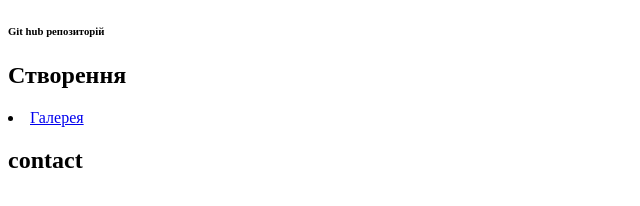
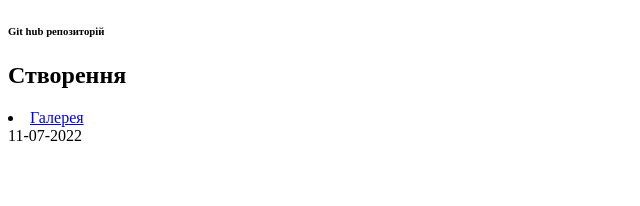
Before and after one commit to Balinata/Reposit1, a plain HTML site: page index.html in a window 1280 px wide. Shown: the whole page, without its empty margins (0-640 px from the left). Drawn offline with Linux system fonts and the light colour scheme.

Commit message:
commit rad.

```diff
--- a/index.html
+++ b/index.html
@@ -16,7 +16,7 @@
         <li><a href="./gallery.html">Галерея</a></li>
     </div>
     <footer>
-        <h2>contact</h2>
+        <time datetime="2022-07-10">11-07-2022</time>
     </footer>
 
 </body>
```
Also changed, not shown: 1 other file.
